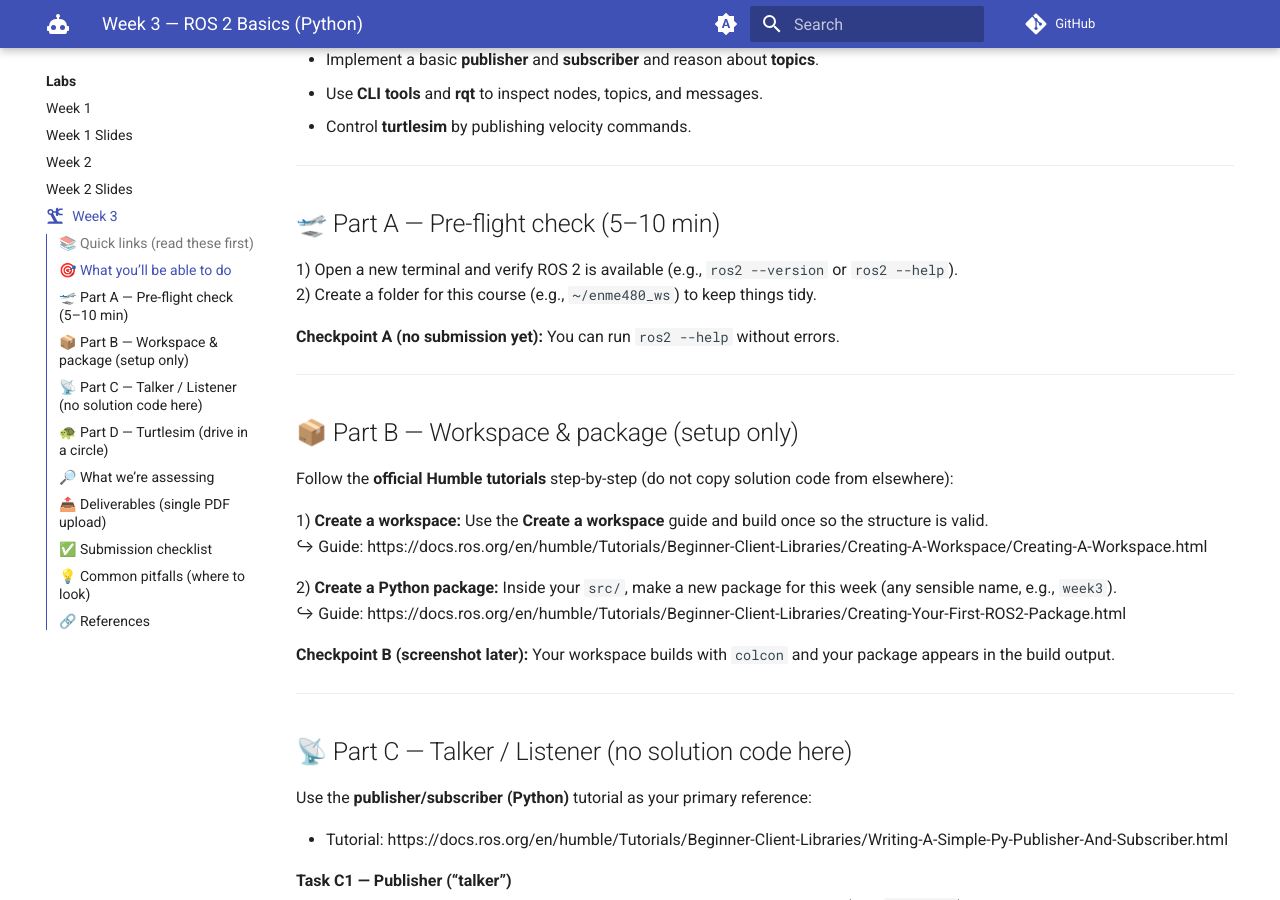
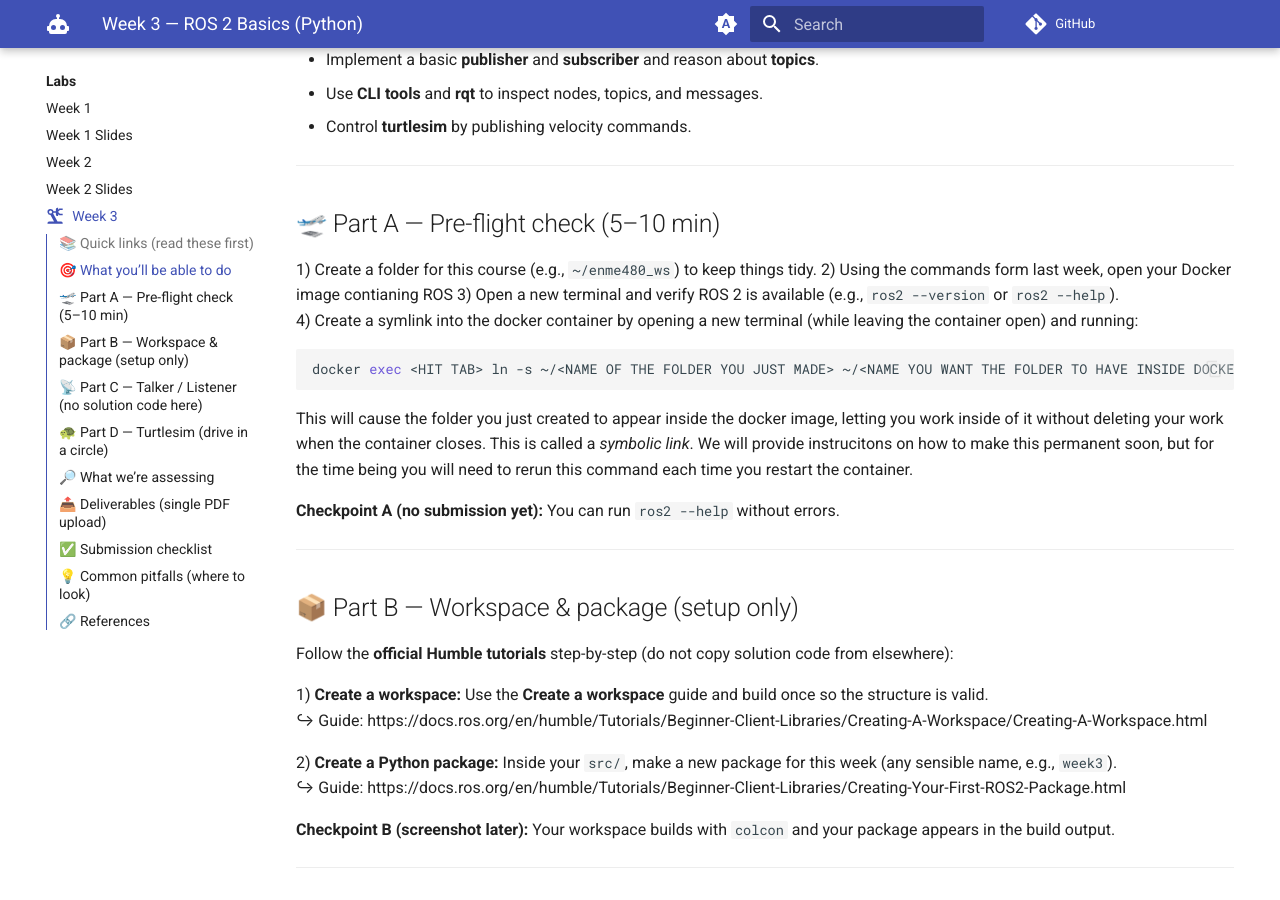
Before and after one commit to ENME480/enme480.github.io, an MkDocs documentation site: the page built from docs/labs/week-03.md, in a window 1280 px wide and 900 px high, scrolled down 821 px. Built offline with MkDocs 1.6.1 and Material for MkDocs 9.7.7, drawn with Linux system fonts in a browser that asks for light colours; plug-ins that fetch from the network failed and are left out; comment, search, counter and statistics services are not loaded; the version menu is left out.

Commit message:
ROS lives inside the doker image this year. Add symlink instrucitons

````diff
--- a/docs/labs/week-03.md
+++ b/docs/labs/week-03.md
@@ -32,8 +32,16 @@ This week you’ll learn how ROS 2 is organized and practice the core ideas you
 
 ## 🛫 Part A — Pre-flight check (5–10 min)
 
-1) Open a new terminal and verify ROS 2 is available (e.g., `ros2 --version` or `ros2 --help`).
-2) Create a folder for this course (e.g., `~/enme480_ws`) to keep things tidy.
+1) Create a folder for this course (e.g., `~/enme480_ws`) to keep things tidy.
+2) Using the commands form last week, open your Docker image contianing ROS
+3) Open a new terminal and verify ROS 2 is available (e.g., `ros2 --version` or `ros2 --help`).
+4) Create a symlink into the docker container by opening a new terminal (while leaving the container open) and running:
+
+```bash
+docker exec <HIT TAB> ln -s ~/<NAME OF THE FOLDER YOU JUST MADE> ~/<NAME YOU WANT THE FOLDER TO HAVE INSIDE DOCKER>
+```
+This will cause the folder you just created to appear inside the docker image, letting you work inside of it without deleting your work when the container closes. This is called a *symbolic link*. We will provide instrucitons on how to make this permanent soon, but for the time being you will need to rerun this command each time you restart the container.
+
 
 **Checkpoint A (no submission yet):** You can run `ros2 --help` without errors.
 
````
